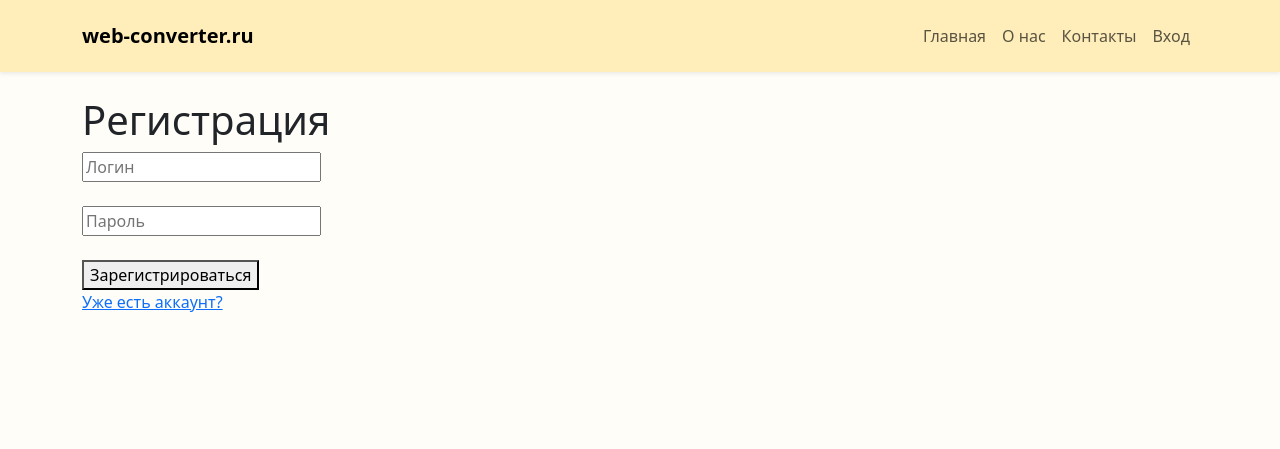
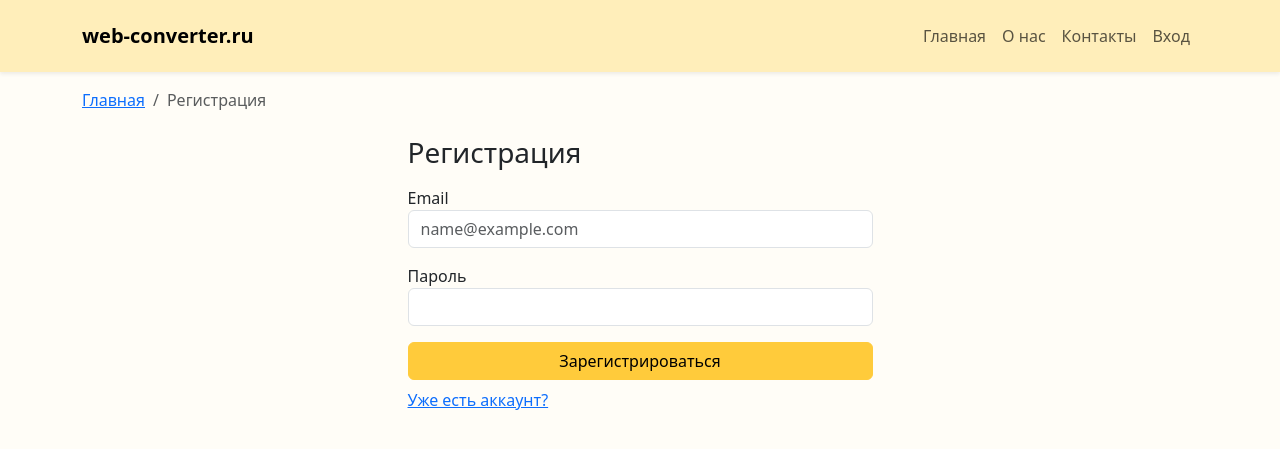
Before and after one commit to z1ec/RDN-web-converter2.0, a Flask app: page /register in a window 1280 px wide. Shown: the top 449 px of the page. Run offline with Flask 3, Linux system fonts and the light colour scheme.

Commit message:
add breadcruamps

```diff
--- a/templates/base.html
+++ b/templates/base.html
@@ -29,6 +29,8 @@
     </div>
 </nav>
 
+{% block breadcrumbs %}{% endblock %}
+
 <div class="container mt-4">
     {% block content %}{% endblock %}
 </div>
--- a/templates/register.html
+++ b/templates/register.html
@@ -1,32 +1,38 @@
 {% extends "base.html" %}
 
+{% block breadcrumbs %}
+<div class="container mt-3">
+    <nav aria-label="breadcrumb">
+        <ol class="breadcrumb">
+            <li class="breadcrumb-item"><a href="{{ url_for('index') }}">Главная</a></li>
+            <li class="breadcrumb-item active" aria-current="page">Регистрация</li>
+        </ol>
+    </nav>
+</div>
+{% endblock %}
+
 {% block content %}
+<div class="col-md-5 mx-auto">
+    <h3 class="mb-3">Регистрация</h3>
 
-<!DOCTYPE html>
-<html>
-<head>
-    <title>Регистрация</title>
-</head>
-<body>
-<h1>Регистрация</h1>
+    {% if error %}
+        <div class="alert alert-danger">{{ error }}</div>
+    {% endif %}
 
-{% if error %}
-<p style="color:red">{{ error }}</p>
-{% endif %}
+    <form method="POST">
+        <div class="mb-3">
+            <label>Email</label>
+            <input type="text" name="username" class="form-control" placeholder="name@example.com" required>
+        </div>
+        <div class="mb-3">
+            <label>Пароль</label>
+            <input type="password" name="password" class="form-control" required>
+        </div>
+        <button type="submit" class="btn btn-warning w-100">Зарегистрироваться</button>
+    </form>
 
-<form method="POST">
-    <input type="text" name="username" placeholder="Логин" required><br><br>
-    <input type="password" name="password" placeholder="Пароль" required><br><br>
-    <button type="submit">Зарегистрироваться</button>
-</form>
-
-<a href="{{ url_for('login') }}">Уже есть аккаунт?</a>
-</body>
-</html>
-
-
-
-
-
-
+    <div class="mt-2">
+        <a href="{{ url_for('login') }}">Уже есть аккаунт?</a>
+    </div>
+</div>
 {% endblock %}
```
Also changed, not shown: templates/about.html (+11 -0 lines), templates/contacts.html (+11 -0 lines), templates/convert_template.html (+18 -2 lines), templates/dashboard.html (+12 -1 lines), templates/index.html (+10 -0 lines), templates/login.html (+11 -0 lines).
